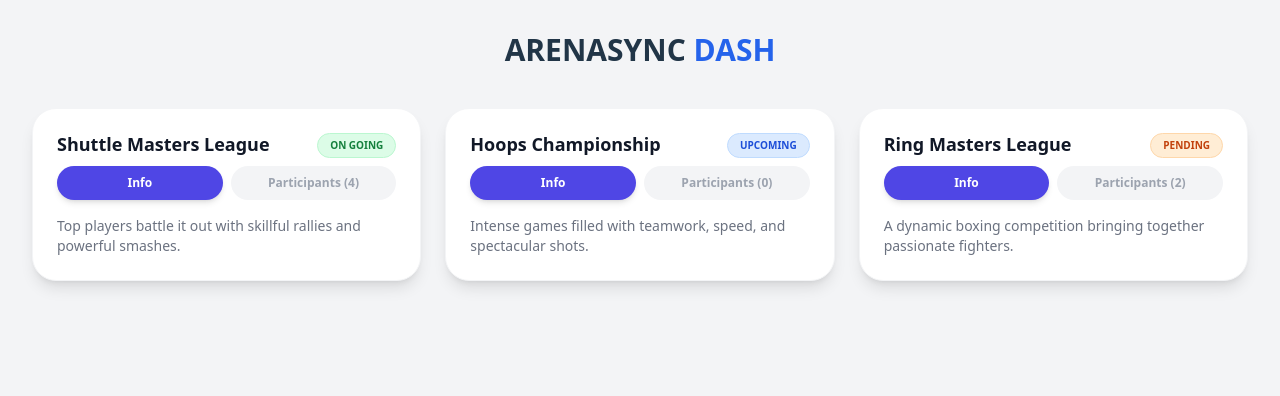
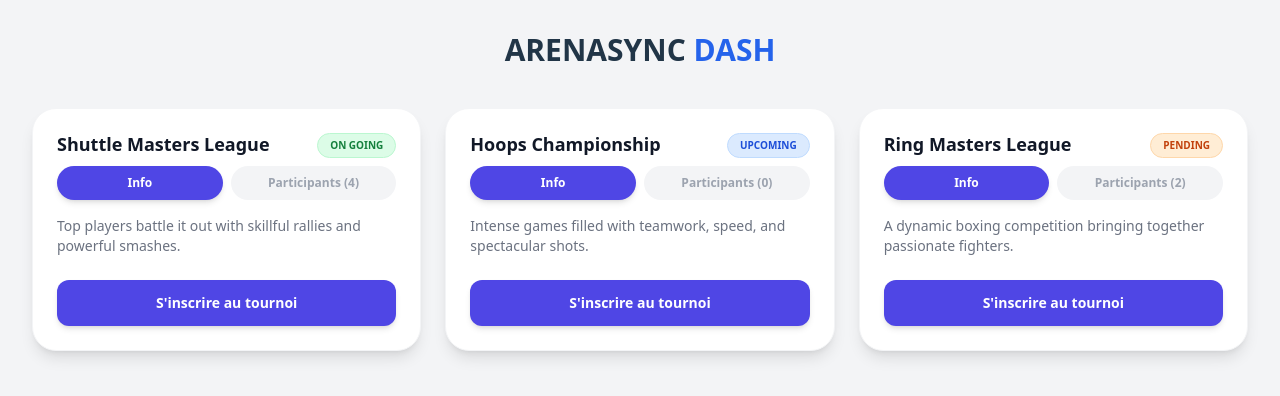
Before and after one commit to anassjabrane/ArenaSync-Gestionnaire-de-Tournois-Sportifs, a React (Vite) app: page / in a window 1280 px wide. Shown: the top 396 px of the page. Built offline with nearby package versions, Linux system fonts and the light colour scheme.

Commit message:
add registration button with toggle logic

```diff
--- a/src/components/TournamentCard.jsx
+++ b/src/components/TournamentCard.jsx
@@ -65,7 +65,18 @@
 
       {/* BOUTON D'INSCRIPTION */}
 
-
+      <div className="px-6 pb-6 mt-auto">
+        <button
+          onClick={() => setIsRegistered(!isRegistered)}
+          className={`w-full py-3 rounded-xl text-sm font-bold transition-all duration-300 ${
+            isRegistered
+              ? "border-2 border-red-500 text-red-500 bg-transparent hover:bg-red-50"
+              : "bg-indigo-600 text-white hover:bg-indigo-700 shadow-md"
+          }`}
+        >
+          {isRegistered ? "Se désinscrire" : "S'inscrire au tournoi"}
+        </button>
+      </div>
     </div>
   );
 }
```
